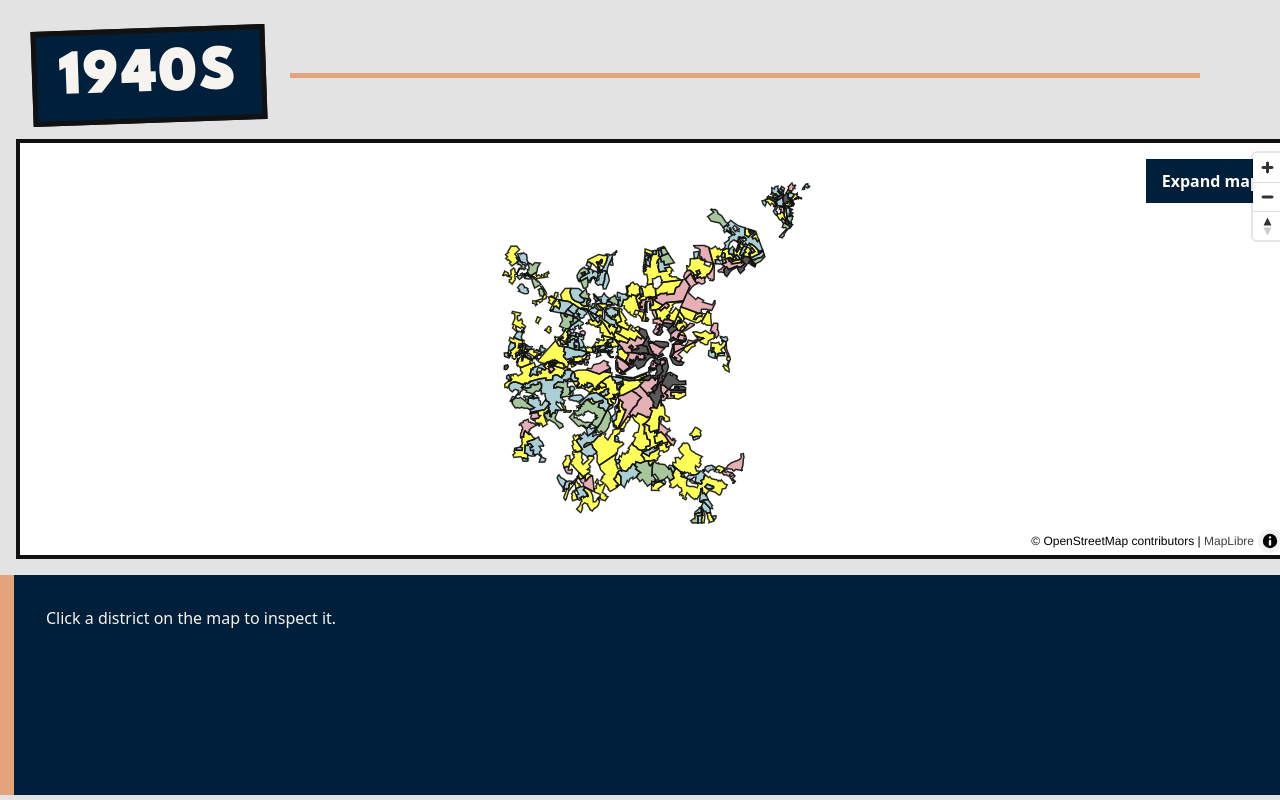
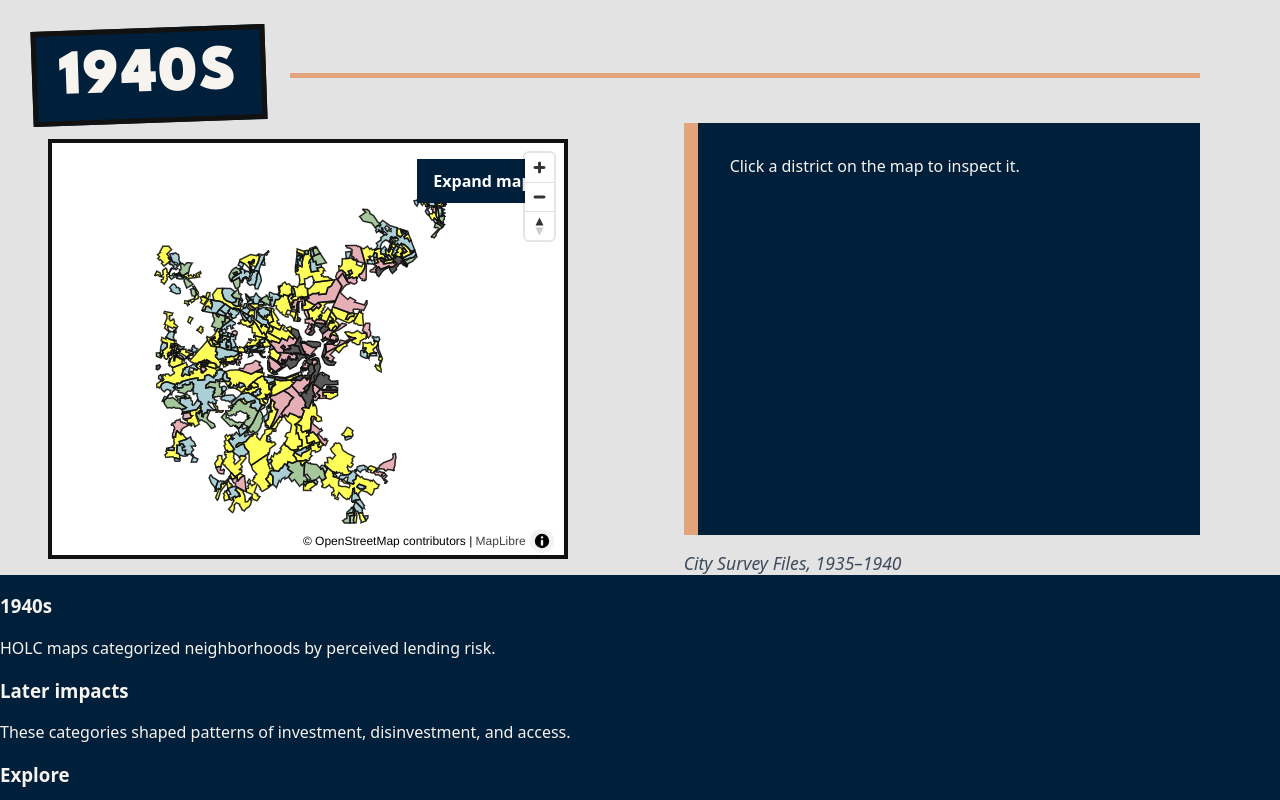
Before and after one commit to unyimeu/6.C35_Final_Project, a SvelteKit app in the folder my-portfolio/: page / in a window 1280 px wide. Shown: the part 1620-2420 px from the top of the page. Built offline with nearby package versions, Linux system fonts and the light colour scheme; no server answers.

Commit message:
fixed styling

```diff
--- a/my-portfolio/src/lib/DistrictPanel.svelte
+++ b/my-portfolio/src/lib/DistrictPanel.svelte
@@ -22,7 +22,8 @@
     color: #f7f3ee;
     padding: 2rem;
     border-left: 14px solid #e3a37b;
-    min-height: 220px;
+    /* min-height: 220px; */
+    height: 100%;
   }
 
   h2 {
--- a/my-portfolio/src/lib/RedliningMap.svelte
+++ b/my-portfolio/src/lib/RedliningMap.svelte
@@ -200,7 +200,7 @@
 <style>
   .map-shell {
     position: relative;
-    width: 100%;
+    width: calc(100% - 100px);
     height: 420px;
     min-height: 420px;
     border: 4px solid #111;
--- a/my-portfolio/src/routes/+page.svelte
+++ b/my-portfolio/src/routes/+page.svelte
@@ -70,6 +70,7 @@
       <div class="timeline-line"></div>
     </div>
   </div>
+
   <div class="grid">
     <div class="map-column">
       <RedliningMap
@@ -80,10 +81,10 @@
           selectedDistrict = e.detail;
         }}
       />
-      <div class="text-column">
+    </div>
+    <div class="text-column">
         <DistrictPanel district={selectedDistrict} />
         <p class="source"><i>City Survey Files, 1935–1940</i></p>
-      </div>
     </div>
 <!--
     <div class="text-column">
--- a/my-portfolio/static/style.css
+++ b/my-portfolio/static/style.css
@@ -100,8 +100,32 @@ h1 {
   max-width: 980px;
 }
 
+.grid {
+  display: grid;
+  grid-template-columns: 1.2fr 1fr;
+  gap: 2rem;
+  align-items: stretch;
+
+  margin-right: 3em;
+  padding: 0 2rem;
+}
+
+.map-column {
+  min-width: 0;
+}
+
+.text-column {
+  min-width: 0;
+  display: flex;
+  /* align-items: center; */
+  flex-direction: column;
+  gap: 1rem;
+}
+
 .source {
-  size: 1em;
+  margin: 0;
+  font-size: 1.1rem;
+  color: #3f4a5c;
 }
 
 .timeline-section{
```
